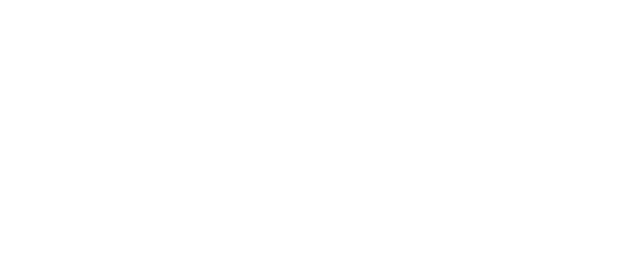
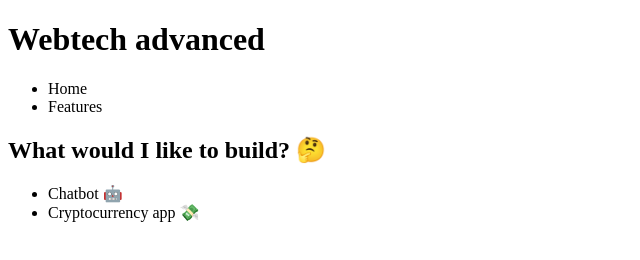
Before and after one commit to FlorVk/imd-webtechadvanced-lab1, a plain HTML site: page index.html in a window 1280 px wide. Shown: the whole page, without its empty margins (0-640 px from the left). Drawn offline with Linux system fonts and the light colour scheme.

Commit message:
Index.html: added ideas

```diff
--- a/index.html
+++ b/index.html
@@ -7,6 +7,22 @@
     <title>Document</title>
 </head>
 <body>
+    <h1>Webtech advanced</h1>
+
+    <ul>
+        <li>Home</li>
+        <li>Features</li>
+    </ul>
+
+    <main>
+       <h2>What would I like to build? 🤔</h2>
+       <ul>
+           <li>Chatbot 🤖</li>
+           <li>Cryptocurrency app 💸</li>
+       </ul>
+    </main>
+
+
 
 </body>
 </html>
```
